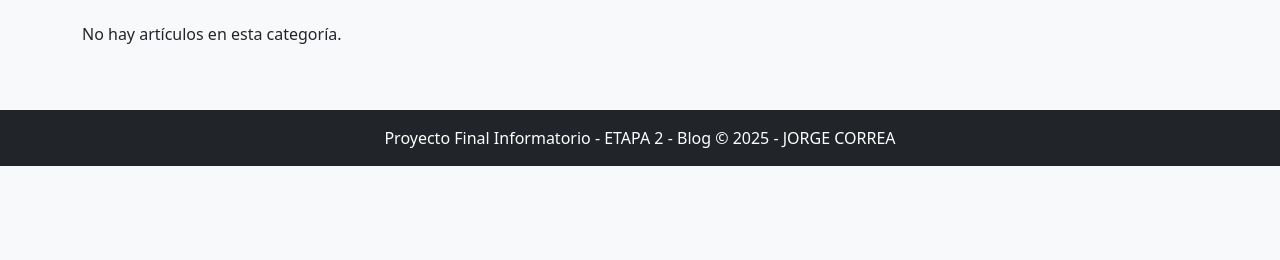
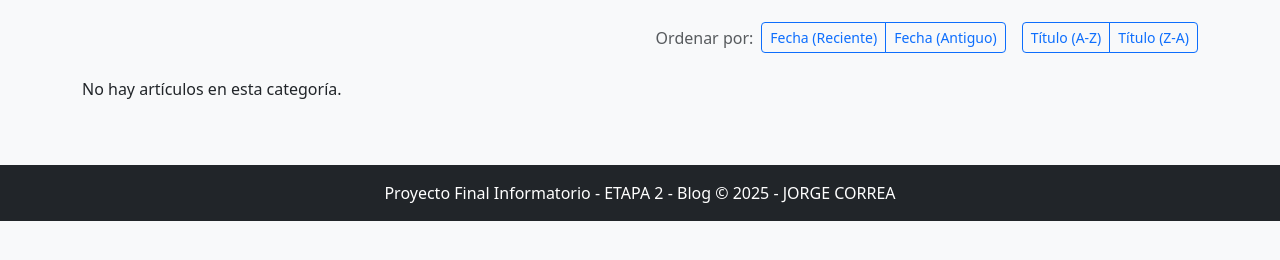
Before and after one commit to JorchC/Informatorio-Blog-Entrega_parcial_1, a Django app: template primer_proyecto/templates/posts/categorias/posts_por_categoria.html in a window 1280 px wide. Shown: the part 170-430 px from the top of the page. Run offline with Django 5.2, Linux system fonts and the light colour scheme; the template is opened without the code that fills it, so the values that code supplies are empty; the visitor is signed in with stand-in values (Sample User, id 1).

Commit message:
funcionalidades cumplidas - falta contacto y acerca de...

```diff
--- a/primer_proyecto/templates/posts/categorias/posts_por_categoria.html
+++ b/primer_proyecto/templates/posts/categorias/posts_por_categoria.html
@@ -5,6 +5,42 @@
 <h2 class="mb-4">
     Categoría: <span class="text-primary">{{ categoria.nombre }}</span>
 </h2>
+
+{# INICIO: Bloque de ordenamiento (Solo para usuarios registrados) #}
+{% if user.is_authenticated %}
+<div class="d-flex justify-content-end align-items-center mb-4">
+    <span class="text-muted me-2">Ordenar por:</span>
+
+    {% comment %}
+        Se generan los enlaces a la misma URL de la categoría,
+        pero con el parámetro GET 'orden'
+    {% endcomment %}
+
+    <div class="btn-group me-3" role="group">
+        <a href="{% url 'posts:posts_por_categoria' categoria.pk %}?orden=-publicado"
+           class="btn btn-sm {% if orden_actual == '-publicado' %}btn-primary{% else %}btn-outline-primary{% endif %}">
+            Fecha (Reciente)
+        </a>
+        <a href="{% url 'posts:posts_por_categoria' categoria.pk %}?orden=publicado"
+           class="btn btn-sm {% if orden_actual == 'publicado' %}btn-primary{% else %}btn-outline-primary{% endif %}">
+            Fecha (Antiguo)
+        </a>
+    </div>
+
+    <div class="btn-group" role="group">
+        <a href="{% url 'posts:posts_por_categoria' categoria.pk %}?orden=titulo"
+           class="btn btn-sm {% if orden_actual == 'titulo' %}btn-primary{% else %}btn-outline-primary{% endif %}">
+            Título (A-Z)
+        </a>
+        <a href="{% url 'posts:posts_por_categoria' categoria.pk %}?orden=-titulo"
+           class="btn btn-sm {% if orden_actual == '-titulo' %}btn-primary{% else %}btn-outline-primary{% endif %}">
+            Título (Z-A)
+        </a>
+    </div>
+</div>
+{% endif %}
+{# FIN: Bloque de ordenamiento #}
+
 
 {% if posts %}
     <div class="row">
```
Also changed, not shown: primer_proyecto/apps/posts/views.py (+20 -2 lines).
